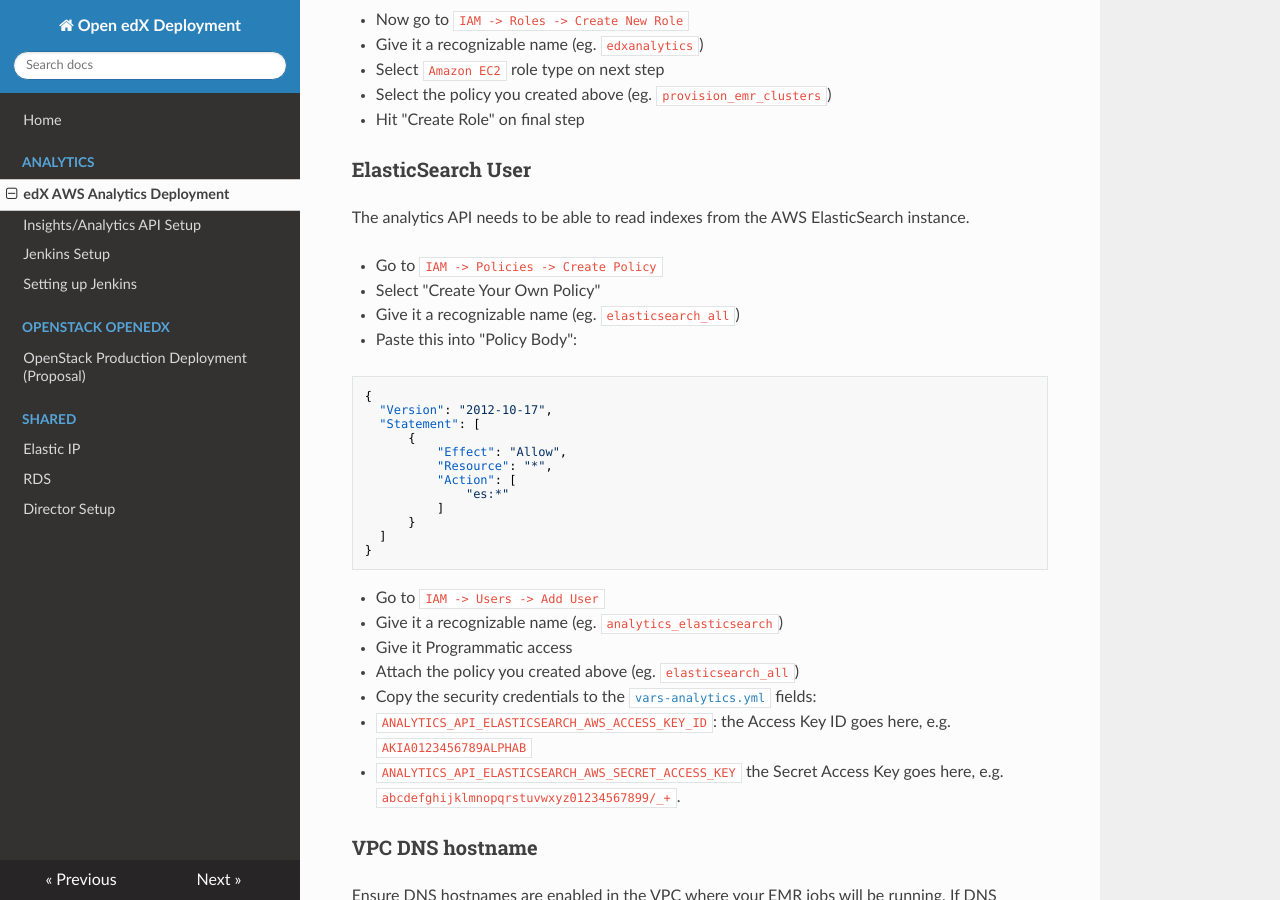
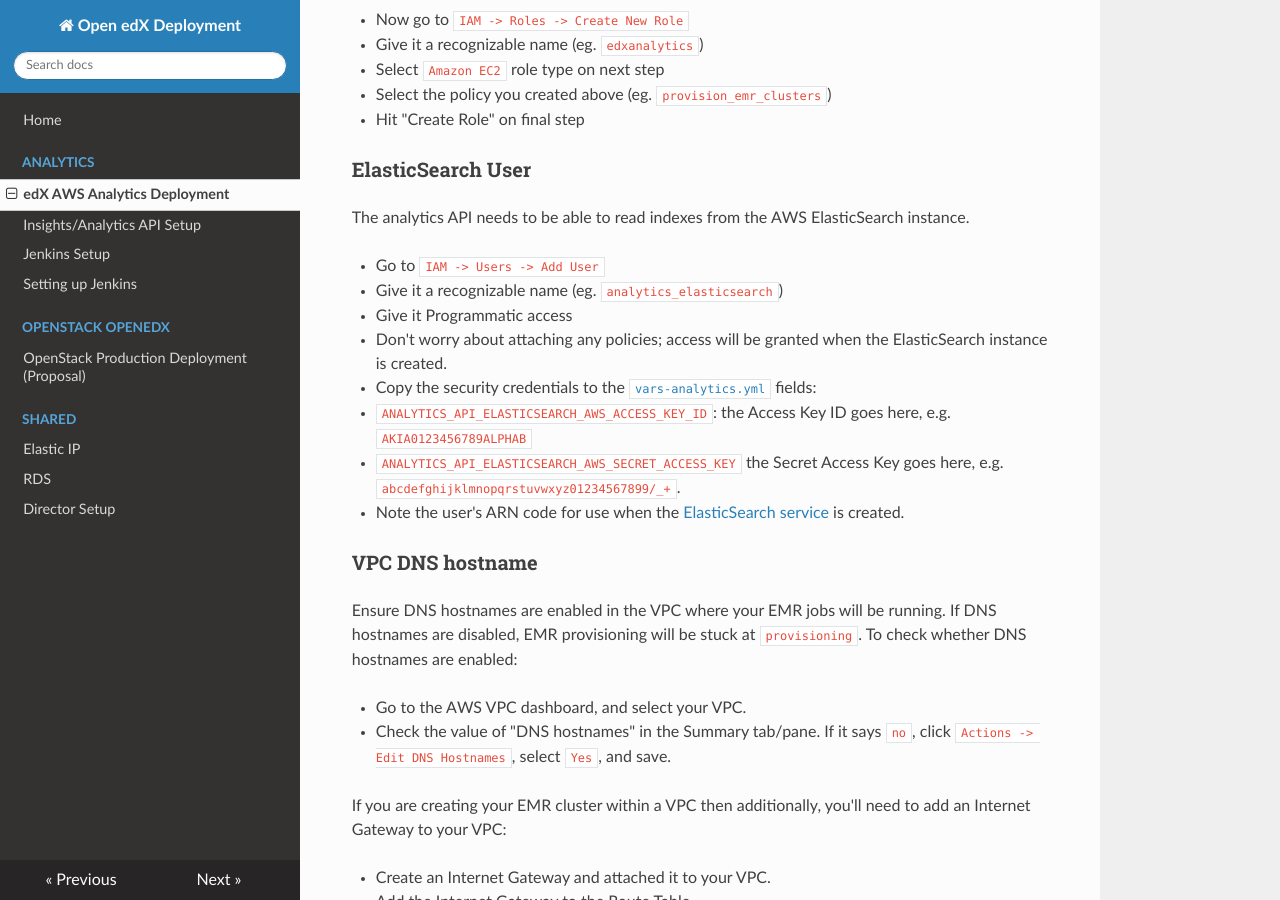
Before and after one commit to open-craft/openedx-deployment, an MkDocs documentation site: the page built from docs/analytics/AWS_setup.md, in a window 1280 px wide and 900 px high, scrolled down 2189 px. Built offline with MkDocs 1.6.1, drawn with Linux system fonts in a browser that asks for light colours; nearby versions of some CDN libraries; some of the changed text lies outside the part shown.

Commit message:
AWS's ElasticSearch service creation process changed:
* Don't need to set the policy on the user anymore.
* Just need to grant a given user access to the ES service, and the
  policy is created for you.

````diff
--- a/docs/analytics/AWS_setup.md
+++ b/docs/analytics/AWS_setup.md
@@ -102,34 +102,15 @@ We will create an IAM role for the `analytics` EC2 instance, to give it permissi
 
 The analytics API needs to be able to read indexes from the AWS ElasticSearch instance.
 
-* Go to `IAM -> Policies -> Create Policy`
-* Select "Create Your Own Policy"
-* Give it a recognizable name (eg. `elasticsearch_all`)
-* Paste this into "Policy Body":
-
-```json
-{
-  "Version": "2012-10-17",
-  "Statement": [
-      {
-          "Effect": "Allow",
-          "Resource": "*",
-          "Action": [
-              "es:*"
-          ]
-      }
-  ]
-}
-```
-
 * Go to `IAM -> Users -> Add User`
 * Give it a recognizable name (eg. `analytics_elasticsearch`)
 * Give it Programmatic access
-* Attach the policy you created above (eg. `elasticsearch_all`)
+* Don't worry about attaching any policies; access will be granted when the ElasticSearch instance is created.
 * Copy the security credentials to the [`vars-analytics.yml`](resources/vars-analytics.yml) fields:
   * `ANALYTICS_API_ELASTICSEARCH_AWS_ACCESS_KEY_ID`: the Access Key ID goes here, e.g. `AKIA0123456789ALPHAB`
   * `ANALYTICS_API_ELASTICSEARCH_AWS_SECRET_ACCESS_KEY` the Secret Access Key goes here, e.g.
       `abcdefghijklmnopqrstuvwxyz01234567899/_+`.
+* Note the user's ARN code for use when the [ElasticSearch service](#elasticsearch) is created.
 
 ### VPC DNS hostname
 
@@ -289,6 +270,7 @@ API's Learner API to display in Insights.
   * EBS volume size: 10GB
   * Automated snapshot start hour: 00:00 UTC (default)
   * Advanced options: `rest.action.multi.allow_explicit_index: true`
+* Grant full access to the [`analytics_elasticsearch` user](#elasticsearch-user) created above.
 
 In around 10 minutes, the new ElasticSearch domain will be created.  Paste the `Endpoint` (e.g.
 `https://search-client-name-analytics-es-xxxxx.eu-west-1.es.amazonaws.com`) into two places:
````
